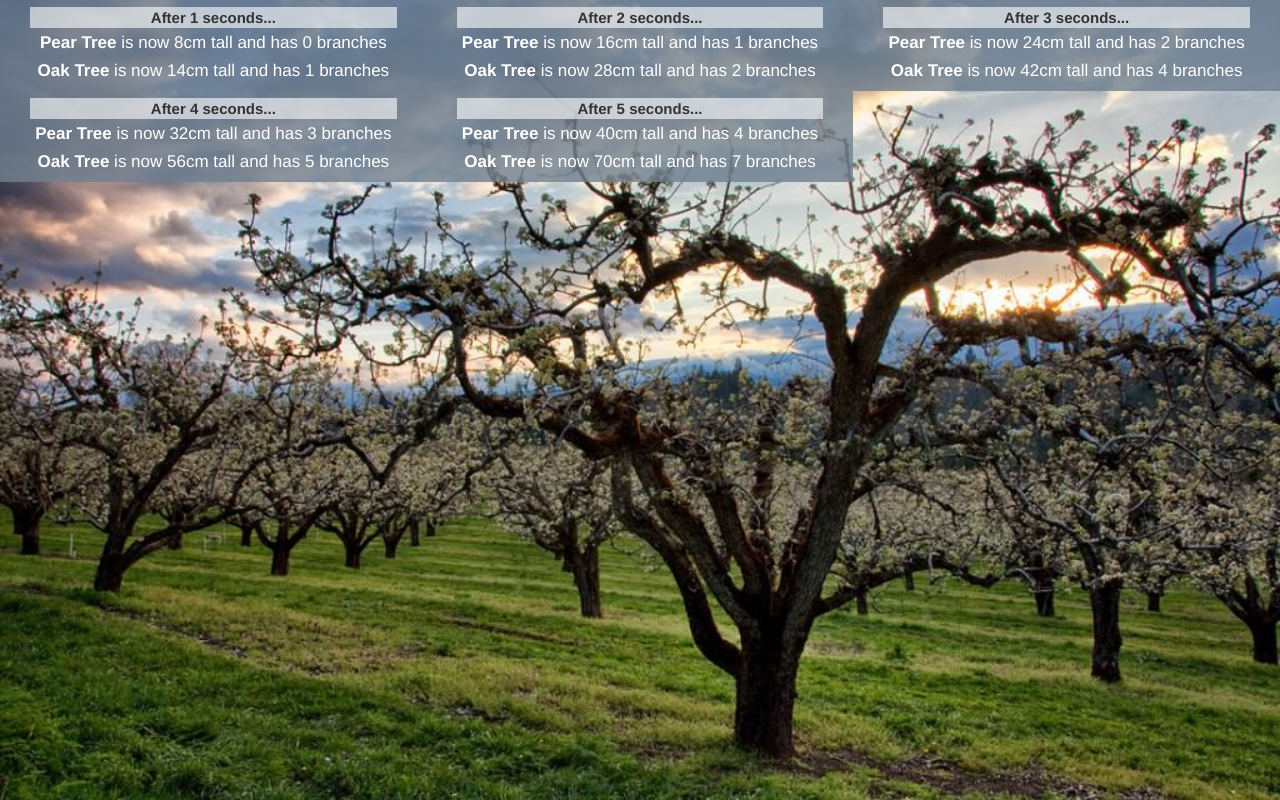
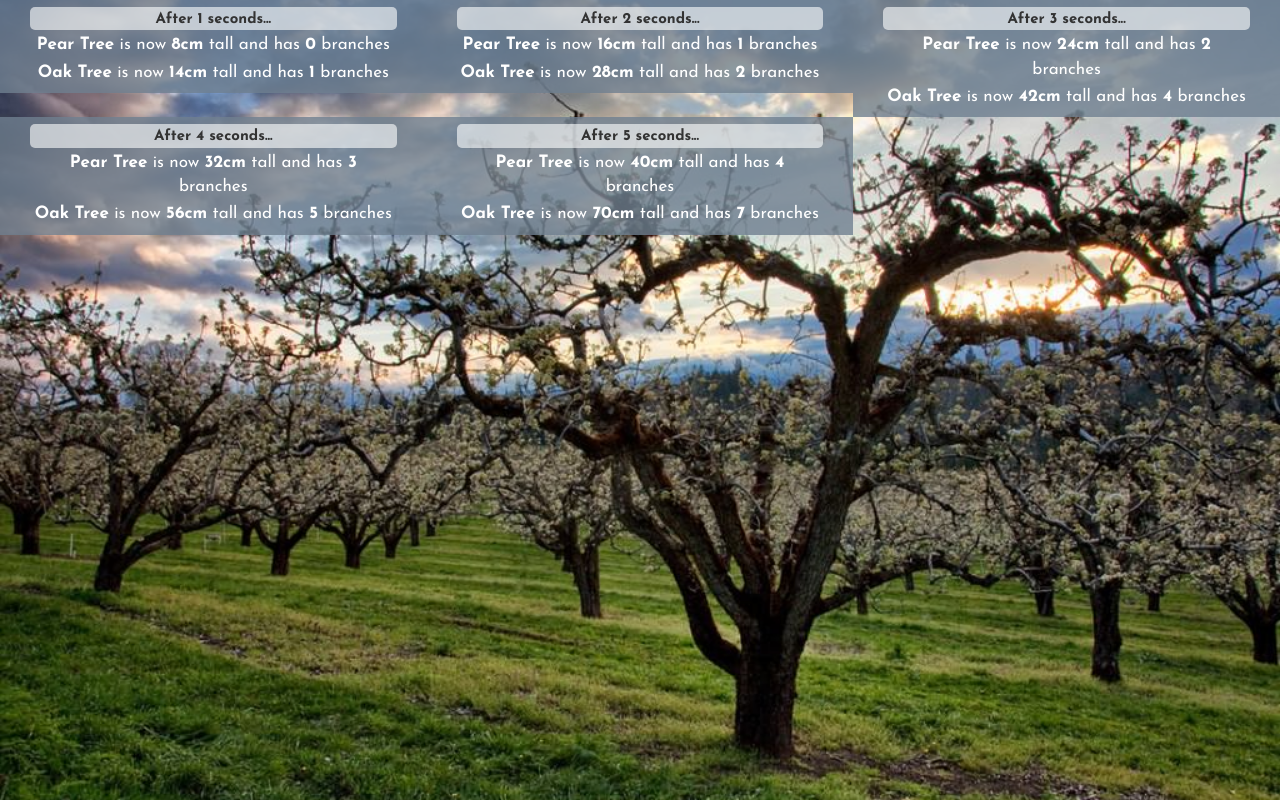
Before and after one commit to morecallan/MJD-exercise-orchard-simulator, a website: page index.html in a window 1280 px wide. Drawn offline with nearby package versions, Linux system fonts and the light colour scheme.

Commit message:
styling update

```diff
--- a/index.html
+++ b/index.html
@@ -5,6 +5,7 @@
     <meta http-equiv="X-UA-Compatible" content="IE=edge">
     <title>Orchard</title>
     <link rel="stylesheet" href="https://maxcdn.bootstrapcdn.com/bootstrap/3.3.6/css/bootstrap.min.css" integrity="sha384-1q8mTJOASx8j1Au+a5WDVnPi2lkFfwwEAa8hDDdjZlpLegxhjVME1fgjWPGmkzs7" crossorigin="anonymous">
+    <link href='https://fonts.googleapis.com/css?family=Josefin+Sans:400,700' rel='stylesheet' type='text/css'>
     <link rel="stylesheet" href="main.css">
 </head>
 <body>
--- a/javascripts/main.js
+++ b/javascripts/main.js
@@ -54,7 +54,6 @@ Tree.prototype.grow = function (amount) {
 Tree.prototype.trim = function (amount) {
     this.decreaseHeight(amount);
     this.branches--;
-    console.log("chomp chomp chomp");
 };
 
 // Each time the height of a tree increases by 10, the value of branch should increase by one.
@@ -97,8 +96,8 @@ function showMyTrees() {
     var buildstring = "";
     buildstring += `<div class="col-md-4">`
     buildstring += `<p class="timeP">After ${timesGrown} seconds...</p>`
-    buildstring += `<p class="pearTree"><b>Pear Tree</b> is now ${PearTree.height}cm tall and has ${PearTree.branches} branches</p>`;
-    buildstring += `<p class="oakTree"><b>Oak Tree</b> is now ${OakTree.height}cm tall and has ${OakTree.branches} branches</p>`;
+    buildstring += `<p class="pearTree"><b>Pear Tree</b> is now <b>${PearTree.height}cm</b> tall and has <b>${PearTree.branches}</b> branches</p>`;
+    buildstring += `<p class="oakTree"><b>Oak Tree</b> is now <b>${OakTree.height}cm</b> tall and has <b>${OakTree.branches}</b> branches</p>`;
     buildstring += `<div>`
     output.append(buildstring);
 }
--- a/main.css
+++ b/main.css
@@ -2,6 +2,7 @@ body {
     background: url("peartree.jpg") center center fixed;
     background-size:100%;
     background-repeat: no-repeat;
+    font-family: 'Josefin Sans', sans-serif;
 }
 
 .col-md-4 {
@@ -18,6 +19,9 @@ body {
     margin: 0;
     text-align: center;
     background-color: rgba(255, 255, 255, .6);
+    border-radius: 5px;
+    padding: 2px;
+    padding-bottom: 0;
 }
 
 .pearTree {
```
